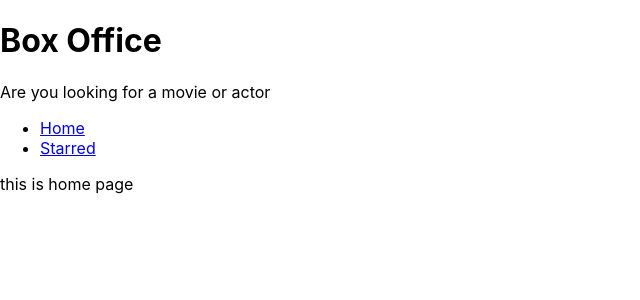
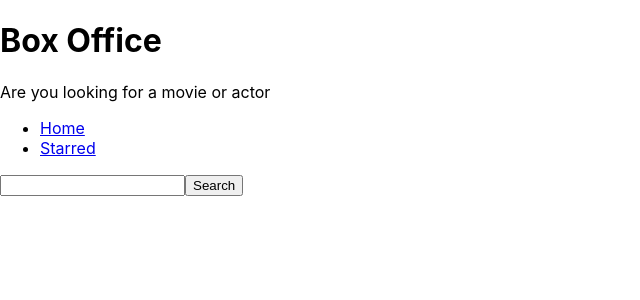
Before and after one commit to Roshni-Raut/Box-Office-App, a React (Create React App) app: page / in a window 1280 px wide. Shown: the top 300 px of the page, without its empty margins (0-640 px from the left). Built offline with nearby package versions, Linux system fonts and the light colour scheme.

Commit message:
created input and fetch result from tvmaze api

```diff
--- a/src/pages/Home.js
+++ b/src/pages/Home.js
@@ -1,10 +1,29 @@
-import React from 'react'
+import React,{useState} from 'react'
 import MainPageLayout from '../components/MainPageLayout'
 
 const Home = () => {
+    const [input,setInput]= useState('')
+    const onSearch=()=>{
+        fetch(` https://api.tvmaze.com/search/shows?q=${input}`)
+        .then(r=>r.json())
+        .then(result=>{
+            console.log(result)
+        })
+    }
+    const onInputChange=ev=>{
+        setInput(ev.target.value)
+    }
+    const onKeyDown=ev=>{
+        if(ev.keyCode===13)
+            onSearch()
+    }
     return (
         <div>
-            <MainPageLayout>this is home page</MainPageLayout>
+            <MainPageLayout>
+                <input type="text" value={input} onChange={onInputChange} onKeyDown={onKeyDown}/>
+                <button type="button" onClick={onSearch}>Search</button>
+                {input}
+            </MainPageLayout>
         </div>
     )
 }
```
